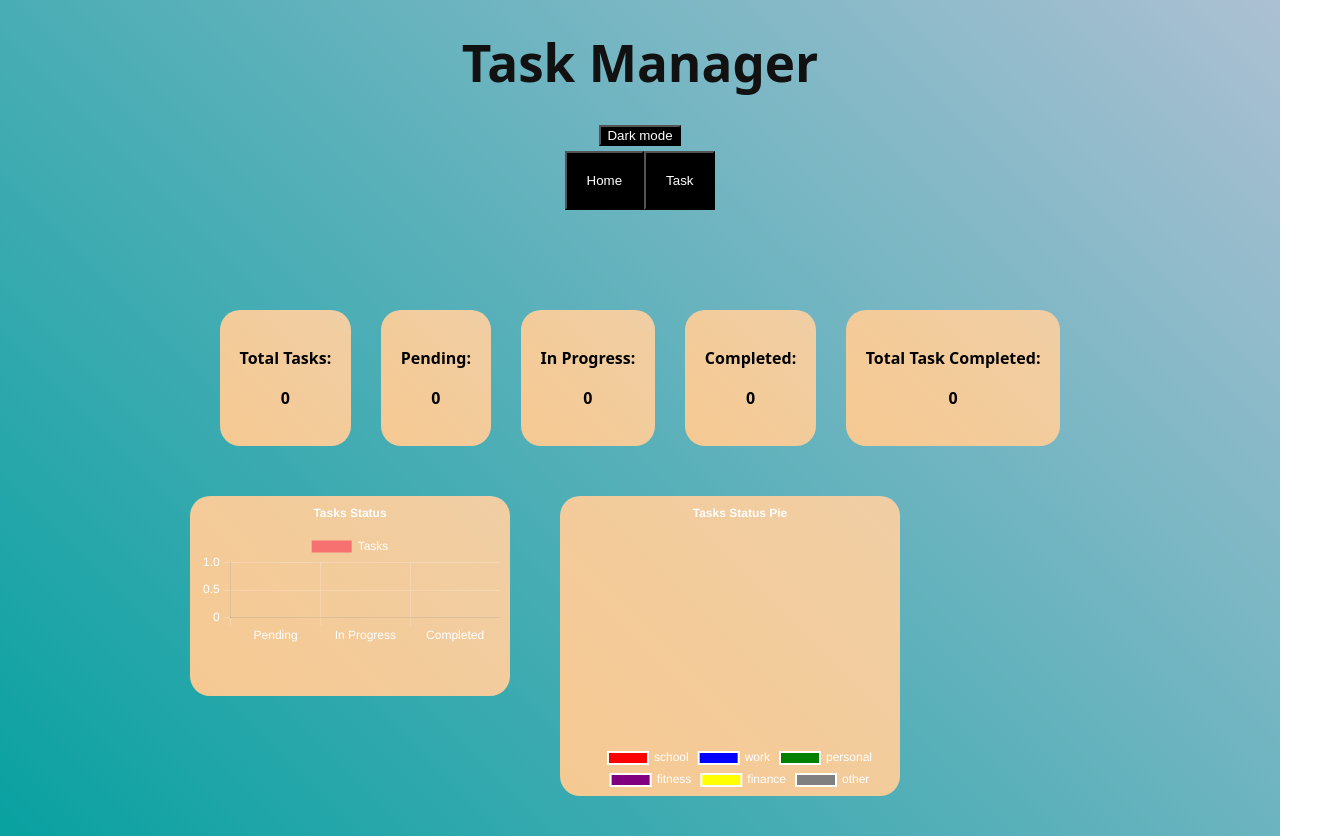
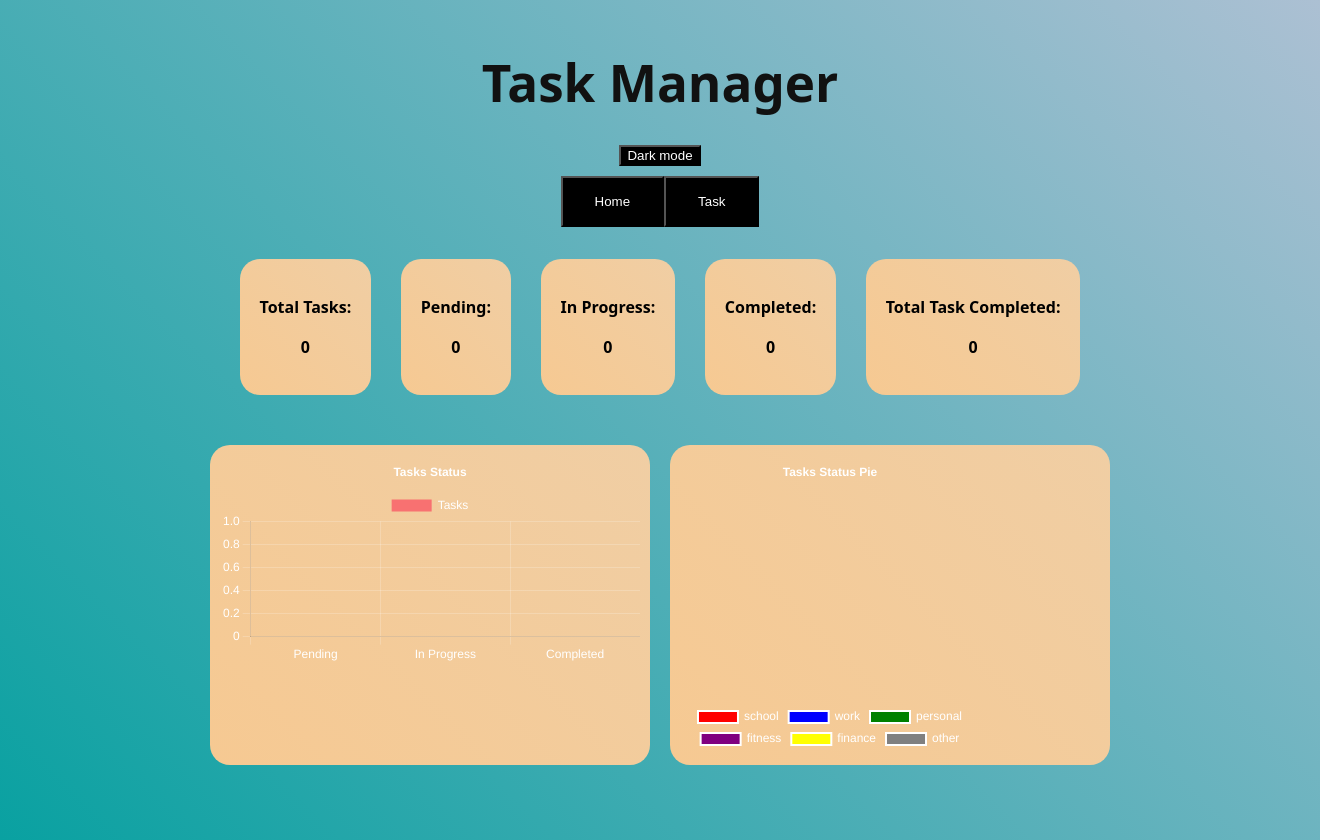
Before and after one commit to jhyche80-jpg/TaskManagerDashboard, a React (Vite) app: page / in a window 1280 px wide. Shown: the whole page, 1320 px wide, since content can reach past the window. Built offline with nearby package versions, Linux system fonts and the light colour scheme.

Commit message:
I fixed some styling

```diff
--- a/package.json
+++ b/package.json
@@ -6,7 +6,7 @@
 
   "scripts": {
     "dev": "vite",
-    "build": "tsc -b && vite build",
+    "build": "vite build",
     "lint": "eslint .",
     "preview": "vite preview",
     "predeploy": "npm run build",
--- a/src/App.css
+++ b/src/App.css
@@ -12,3 +12,11 @@
 .read-the-docs {
   color: #888;
 }
+.Main {
+  width: 100vw;
+  height: 100vh;
+  display: flex;
+  flex-direction: column;
+  justify-content: flex-start;
+  align-items: center;
+}
--- a/src/Components/Dashboard/Dashboard.css
+++ b/src/Components/Dashboard/Dashboard.css
@@ -1,72 +1,65 @@
-.Charts {
-    display: flex;
-    flex-direction: row;
-    margin-bottom: 20px;
-}
-.BtnMode{
- margin-bottom: 5px;
-}
-#BarChart {
-
-    height: 200px;
-    margin-right: 50px;
-    padding-left: 10px;
-    padding-right: 10px;
-    border-radius: 20px;
-
-    background: linear-gradient(45deg, rgb(124, 124, 225), rgb(211, 207, 235));
-}
-
-#pieChart {
-    background: linear-gradient(45deg, rgb(124, 124, 225), rgb(211, 207, 235));
-    margin-right: 20px;
-    padding-left: 30px;
-    padding-right: 10px;
-    border-radius: 20px;
-
-
-}
-#pieChart:hover,#BarChart:hover{
-transform: scale(1.2);
-
-}
-
-.list  {
-    display: flex;
-    flex-direction: column;
-    justify-content: space-between;
-    align-items: center;
-   padding-bottom: 20px;
-   min-height: 100vh;
+/* Container & layout */
+.list {
+  display: flex;
+  flex-direction: column;
+  justify-content: flex-start; /* prevent excess spacing */
+  align-items: center;
+  padding: 20px;
+  min-height: 100vh;
   width: 100%;
 }
 
-
-button{
-    background-color: black;
-}
-.Switcher{
-    margin-bottom:50px;
-}
-.dashButton{
-   padding: 20px;
-   margin-bottom: 50px;
-
-}
-.dashButton:hover{
-
-    opacity: 80%;
-    cursor: pointer;
-
+/* Charts container */
+.Charts {
+  display: flex;
+  flex-direction: row;
+  flex-wrap: wrap;       /* allows charts to wrap on smaller screens */
+  gap: 20px;             /* spacing between charts */
+  justify-content: center;
+  width: 100%;
 }
 
+/* Individual chart styling */
+.Charts > div {
+  flex: 1;
+  min-width: 250px;
+  max-width: 500px;
+  height: 300px;
+  padding: 10px;
+  border-radius: 20px;
+  transition: transform 0.3s ease;
+}
+
+#BarChart:hover,
+#pieChart:hover {
+  transform: scale(1.1);
+}
+
+/* Buttons */
+.dashButton {
+  padding: 1rem 2rem;
+  margin-bottom: 2rem;
+  cursor: pointer;
+  transition: opacity 0.3s ease;
+}
+
+.dashButton:hover {
+  opacity: 0.8;
+}
+
+.BtnMode {
+  margin-bottom: 10px;
+}
+
+/* Theme colors */
 .light .list {
- background: linear-gradient(45deg,#09A1A1, #ACC0D3);
+  background: linear-gradient(45deg, #09A1A1, #ACC0D3);
 }
 
 .dark .list {
-   background: linear-gradient(45deg,#1d1e1e, #ACC0D3);
+  background: linear-gradient(45deg, #1d1e1e, #ACC0D3);
 }
+
 .light button {
   background-color: black;
   color: white;
@@ -79,10 +72,9 @@ button{
 
 .light #BarChart,
 .light #pieChart {
-  background: linear-gradient(45deg,#F6C992, #f0cea4);
+  background: linear-gradient(45deg, #F6C992, #f0cea4);
 }
 
-/* DARK charts */
 .dark #BarChart,
 .dark #pieChart {
   background: linear-gradient(45deg, #333, #444);
```
